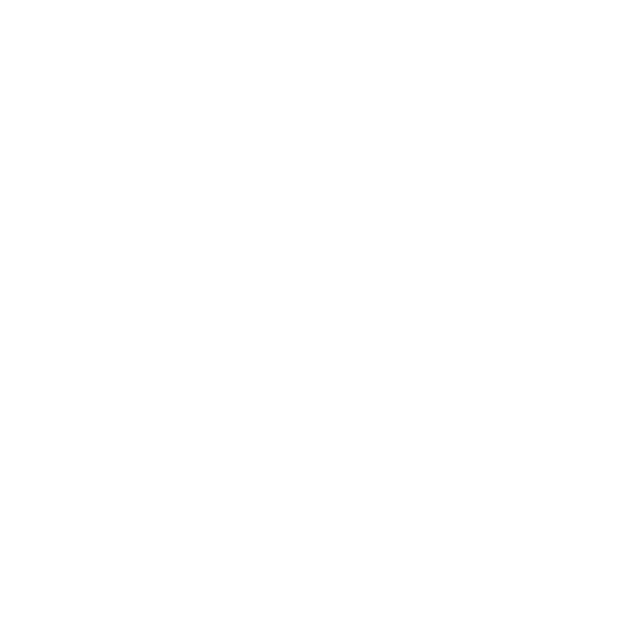
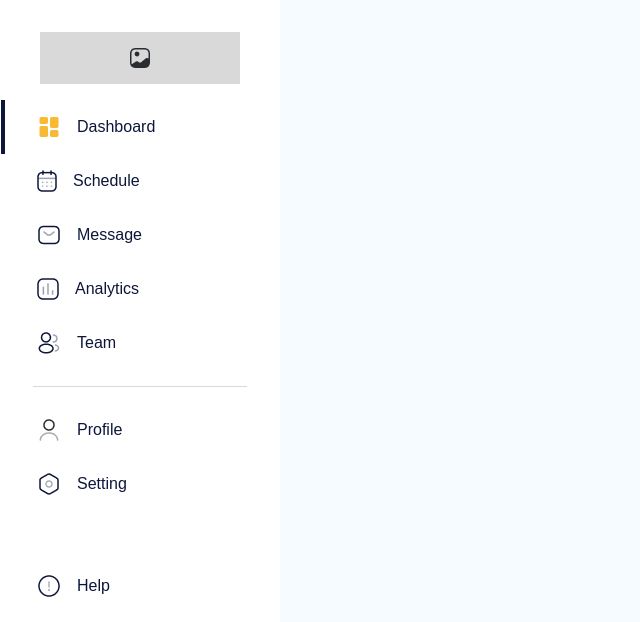
Before and after one commit to dammar093/assessment-task-of-intuji, a plain HTML site: page index.html in a window 1280 px wide. Shown: the top 622 px of the page, without its empty margins (0-640 px from the left). Drawn offline with Linux system fonts and the light colour scheme.

Commit message:
added sidebar

```diff
--- /dev/null
+++ b/css/style.css
@@ -0,0 +1,109 @@
+* {
+  margin: 0;
+  padding: 0;
+  box-sizing: border-box;
+  font-family: "Poppins", sans-serif;
+}
+
+:root {
+  --primay: #0d163a;
+  --seconadry: #f9ba33;
+  --tertiory: #3bbb6e;
+  --white: #fff;
+  --body: #f5fbff;
+  --grey:#d9d9d9;
+}
+
+html,
+body {
+  width: 100%;
+  height: 100%;
+}
+
+.main-container {
+  width: 100%;
+  min-height: 100vh;
+  position: relative;
+  background-color: var(--body);
+}
+
+.sidebar {
+  position: absolute;
+  width: 280px;
+  height: 100%;
+  background-color: var(--white);
+  display: flex;
+  justify-content: space-between;
+  flex-direction: column;
+  z-index: 1;
+  padding: 1rem 1px;
+
+}
+.top-sidebar-section {
+  width: 100%;
+}
+.bottom-sidebar-section {
+  width: 100%;
+}
+.sidebar-items-wrapper{
+  width: 100%;
+  display: flex;
+  flex-direction: column;
+  align-items: center;
+  padding: 1rem 0;
+  background-color: var(--white);
+}
+
+.logo{
+  width: 200px;
+  height: 52px;
+  padding: 1rem 2rem;
+  background-color: var(--grey);
+  display: flex;
+  justify-content: center;
+  align-items: center;
+}
+.logo a{
+  width: 100%;
+}
+.sidebar-items{
+  width: 100%;
+  display: flex;
+  flex-direction: column;
+  padding: 1rem 0;
+  background-color: var(--white);
+}
+
+.sidebar-item{
+  width: 100%;
+  border-left: 4px solid var(--white);
+}
+.sidebar .active{
+  border-left: 4px solid var(--primay);
+  font-weight: bold;
+}
+.sidebar-item a {
+  width: 100%;
+  height: 54px;
+  display: flex;
+  align-items: center;
+  gap: 1rem;
+  width: 100%;
+  cursor: pointer;
+  padding: 1rem 2rem;
+  text-decoration: none;
+  color: var(--primay);
+  font-weight: lighter;
+}
+.devider-container {
+  width: 100%;
+  display: flex;
+  justify-content: center;
+  align-items: center;
+  padding: 1rem 2rem;
+}
+.devider-container .devider {
+  width: 100%;
+  height: 1px;
+  background-color: var(--grey);
+}
--- a/index.html
+++ b/index.html
@@ -3,7 +3,84 @@
   <head>
     <meta charset="UTF-8" />
     <meta name="viewport" content="width=device-width, initial-scale=1.0" />
-    <title>Document</title>
+    <title>Assessment Task of Intuji</title>
+    <link rel="stylesheet" href="./css/style.css" />
   </head>
-  <body></body>
+  <body>
+    <div class="main-container">
+      <aside class="sidebar" id="sidebar">
+        <div class="top-sidebar-section">
+          <div class="sidebar-items-wrapper">
+            <div class="logo">
+              <a class="logo" href="/">
+              <img src="./assets/gallery.png" alt="gallery" />
+              </a>
+            </div>
+            <div class="sidebar-items">
+              <div class="sidebar-item active">
+                <a href="#">
+                  <img src="./assets/element-4.png" alt="dashboard image" />
+                  <span>Dashboard</span>
+                </a>
+              </div>
+              <div class="sidebar-item">
+                <a href="#">
+                  <img src="./assets/Calendar.png" alt="Calendar image" />
+                  <span>Schedule</span>
+                </a>
+            </div>
+              <div class="sidebar-item">
+                <a href="#">
+                  <img src="./assets/sms.png" alt="Sms image" />
+                  <span>Message</span>
+                </a>
+            </div>
+              <div class="sidebar-item">
+                <a href="#">
+                  <img src="./assets/Chart.png" alt="Chart image" />
+                  <span>Analytics</span>
+                </a>
+            </div>
+              <div class="sidebar-item">
+                <a href="#">
+                  <img src="./assets/profile-2user.png" alt="Team image" />
+                  <span>Team</span>
+                </a>
+            </div>
+            <div class="devider-container">
+              <div class="devider"></div>
+            </div>
+              <div class="sidebar-item">
+                <a href="#">
+                  <img src="./assets/user.png" alt="profile image" />
+                  <span>Profile</span>
+                </a>
+            </div>
+              <div class="sidebar-item">
+                <a href="#">
+                  <img src="./assets/setting.png" alt="setting image" />
+                  <span>Setting</span>
+                </a>
+            </div>
+          </div>
+        </div>
+        <div class="bottom-sidebar-section">
+          <div class="sidebar-items-wrapper">
+            <div class="sidebar-item">
+              <a href="#">
+                <img src="./assets/info-circle.png" alt="help image" />
+                <span>Help</span>
+              </a>
+            </div>
+            <div class="sidebar-item">
+              <a href="#">
+                <img src="./assets/login.png" alt="logout image" />
+                <span>Logout</span>
+              </a>
+            </div>
+          </div>
+        </div>
+      </aside>
+    </div>
+  </body>
 </html>
```
Also changed, not shown: assets/Calendar.png (added), assets/Chart.png (added), assets/element-4.png (added), assets/gallery.png (added), assets/info-circle.png (added), assets/login.png (added), assets/profile-2user.png (added), assets/setting.png (added), assets/sms.png (added), assets/user.png (added).
